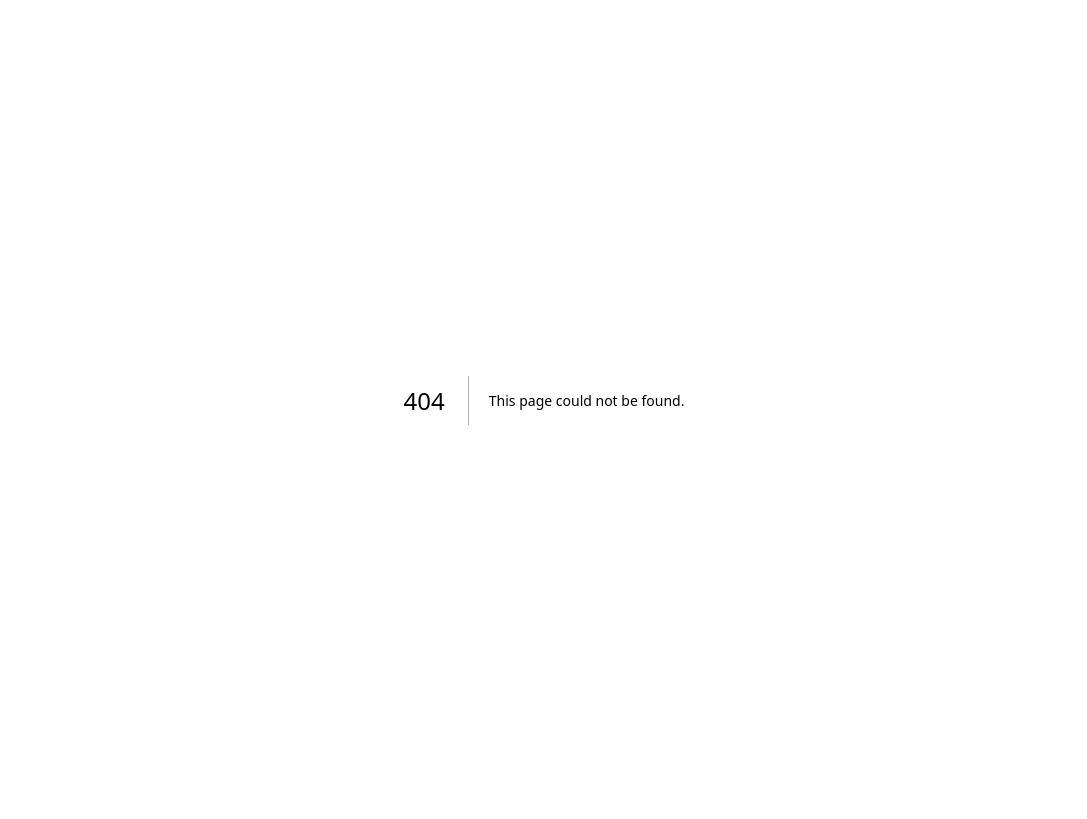
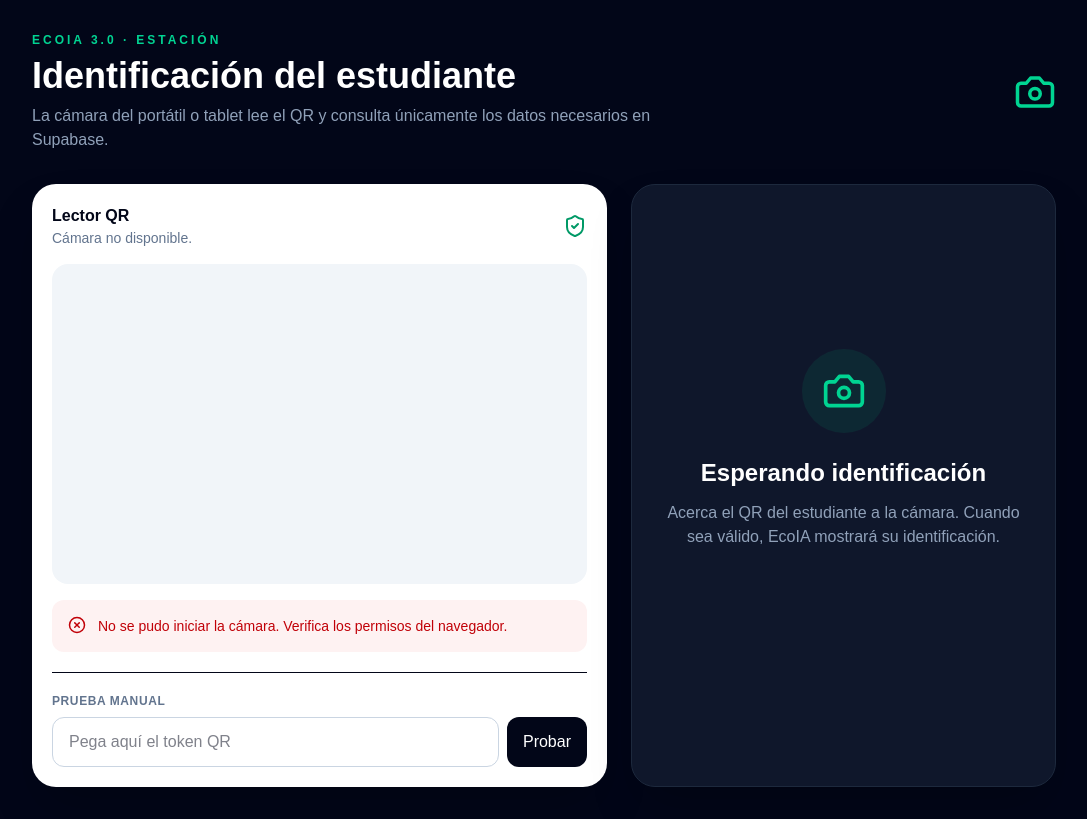
Before and after one commit to jhoandabit/EcoIA, a Next.js app: page /station in a window 1280 px wide. Before the commit this address had no page. Shown: the whole page, without its empty margins (96-1183 px from the left). Built offline with nearby package versions, Linux system fonts and the light colour scheme.

Commit message:
feat: add EcoIA QR station scanner

```diff
--- /dev/null
+++ b/app/station/page.tsx
@@ -0,0 +1,198 @@
+"use client";
+
+import { useEffect, useRef, useState } from "react";
+import { Camera, CheckCircle2, RotateCcw, ShieldCheck, UserRound, XCircle } from "lucide-react";
+import { createClient } from "../../lib/supabase/client";
+
+type Student = {
+  id: string;
+  full_name: string;
+  grade: string | null;
+  institution: string | null;
+};
+
+export default function StationPage() {
+  const scannerRef = useRef<any>(null);
+  const [student, setStudent] = useState<Student | null>(null);
+  const [status, setStatus] = useState("Preparando cámara...");
+  const [error, setError] = useState("");
+  const [manualToken, setManualToken] = useState("");
+  const [busy, setBusy] = useState(false);
+
+  async function resolveQr(token: string) {
+    const clean = token.trim();
+    if (!clean || busy) return;
+
+    setBusy(true);
+    setError("");
+    setStatus("Validando QR...");
+
+    try {
+      const supabase = createClient();
+      const { data, error: rpcError } = await supabase.rpc("resolve_student_qr", {
+        p_qr_token: clean,
+      });
+
+      if (rpcError) throw rpcError;
+
+      const resolved = Array.isArray(data) ? data[0] : data;
+      if (!resolved) {
+        setStudent(null);
+        setError("QR no registrado o estudiante inactivo.");
+        setStatus("Esperando un QR válido...");
+        return;
+      }
+
+      setStudent(resolved as Student);
+      setStatus("Estudiante identificado correctamente.");
+      await stopScanner();
+    } catch (err) {
+      setError(err instanceof Error ? err.message : "No fue posible validar el QR.");
+      setStatus("No fue posible validar el QR.");
+    } finally {
+      setBusy(false);
+    }
+  }
+
+  async function startScanner() {
+    setError("");
+    setStatus("Solicitando acceso a la cámara...");
+
+    try {
+      const { Html5Qrcode } = await import("html5-qrcode");
+      const scanner = new Html5Qrcode("ecoia-qr-reader");
+      scannerRef.current = scanner;
+
+      await scanner.start(
+        { facingMode: "environment" },
+        { fps: 10, qrbox: { width: 260, height: 260 }, aspectRatio: 1 },
+        (decodedText: string) => resolveQr(decodedText),
+        () => {},
+      );
+
+      setStatus("Apunta la cámara al QR del estudiante.");
+    } catch (err) {
+      setError(
+        err instanceof Error
+          ? "No se pudo iniciar la cámara. Verifica los permisos del navegador."
+          : "No se pudo iniciar la cámara.",
+      );
+      setStatus("Cámara no disponible.");
+    }
+  }
+
+  async function stopScanner() {
+    const scanner = scannerRef.current;
+    if (!scanner) return;
+
+    try {
+      const state = scanner.getState?.();
+      if (state === 2 || state === 3) await scanner.stop();
+      scanner.clear();
+    } catch {
+      // El scanner puede ya estar detenido.
+    } finally {
+      scannerRef.current = null;
+    }
+  }
+
+  async function resetStation() {
+    await stopScanner();
+    setStudent(null);
+    setManualToken("");
+    setError("");
+    setBusy(false);
+    await startScanner();
+  }
+
+  useEffect(() => {
+    startScanner();
+    return () => {
+      void stopScanner();
+    };
+  }, []);
+
+  return (
+    <main className="min-h-screen bg-slate-950 px-5 py-8 text-white">
+      <div className="mx-auto max-w-5xl">
+        <header className="mb-8 flex items-center justify-between gap-4">
+          <div>
+            <p className="text-xs font-bold uppercase tracking-[0.25em] text-emerald-400">EcoIA 3.0 · Estación</p>
+            <h1 className="mt-2 text-3xl font-black md:text-4xl">Identificación del estudiante</h1>
+            <p className="mt-2 max-w-2xl text-slate-400">La cámara del portátil o tablet lee el QR y consulta únicamente los datos necesarios en Supabase.</p>
+          </div>
+          <Camera className="hidden text-emerald-400 md:block" size={42} />
+        </header>
+
+        <div className="grid gap-6 lg:grid-cols-[1.15fr_0.85fr]">
+          <section className="rounded-3xl bg-white p-5 text-slate-950 shadow-2xl">
+            <div className="mb-4 flex items-center justify-between">
+              <div>
+                <h2 className="font-bold">Lector QR</h2>
+                <p className="text-sm text-slate-500">{status}</p>
+              </div>
+              <ShieldCheck className="text-emerald-600" />
+            </div>
+
+            <div className="overflow-hidden rounded-2xl bg-slate-100">
+              <div id="ecoia-qr-reader" className="min-h-[320px] w-full" />
+            </div>
+
+            {error && (
+              <div className="mt-4 flex gap-3 rounded-xl bg-red-50 p-4 text-sm text-red-700">
+                <XCircle className="shrink-0" size={18} />
+                <span>{error}</span>
+              </div>
+            )}
+
+            <div className="mt-5 border-t pt-5">
+              <p className="mb-2 text-xs font-bold uppercase tracking-wider text-slate-500">Prueba manual</p>
+              <div className="flex gap-2">
+                <input
+                  value={manualToken}
+                  onChange={(e) => setManualToken(e.target.value)}
+                  placeholder="Pega aquí el token QR"
+                  className="min-w-0 flex-1 rounded-xl border border-slate-300 px-4 py-3 outline-none focus:border-emerald-600"
+                />
+                <button onClick={() => resolveQr(manualToken)} disabled={busy} className="rounded-xl bg-slate-950 px-4 py-3 font-bold text-white disabled:opacity-50">
+                  Probar
+                </button>
+              </div>
+            </div>
+          </section>
+
+          <section className="rounded-3xl border border-slate-800 bg-slate-900 p-6 shadow-2xl">
+            {student ? (
+              <>
+                <div className="flex items-center gap-3 text-emerald-400">
+                  <CheckCircle2 size={24} />
+                  <span className="font-bold">Estudiante identificado</span>
+                </div>
+                <div className="mt-8 rounded-2xl bg-slate-950 p-6">
+                  <UserRound className="text-emerald-400" size={30} />
+                  <h2 className="mt-5 text-3xl font-black">{student.full_name}</h2>
+                  <p className="mt-2 text-slate-400">Grado: {student.grade ?? "No registrado"}</p>
+                  <p className="text-slate-400">{student.institution ?? "IE Ramón Martínez Benítez"}</p>
+                </div>
+                <div className="mt-5 rounded-2xl border border-emerald-900 bg-emerald-950/40 p-4 text-sm text-emerald-200">
+                  Primer circuito funcional: <strong>QR → estudiante → Supabase</strong>.
+                </div>
+                <button onClick={resetStation} className="mt-6 flex w-full items-center justify-center gap-2 rounded-xl bg-emerald-500 px-5 py-3 font-bold text-slate-950 hover:bg-emerald-400">
+                  <RotateCcw size={18} /> Escanear otro estudiante
+                </button>
+              </>
+            ) : (
+              <div className="flex min-h-[480px] flex-col items-center justify-center text-center">
+                <div className="rounded-full bg-emerald-500/10 p-5 text-emerald-400">
+                  <Camera size={44} />
+                </div>
+                <h2 className="mt-6 text-2xl font-black">Esperando identificación</h2>
+                <p className="mt-3 max-w-sm text-slate-400">Acerca el QR del estudiante a la cámara. Cuando sea válido, EcoIA mostrará su identificación.</p>
+              </div>
+            )}
+          </section>
+        </div>
+      </div>
+    </main>
+  );
+}
```
